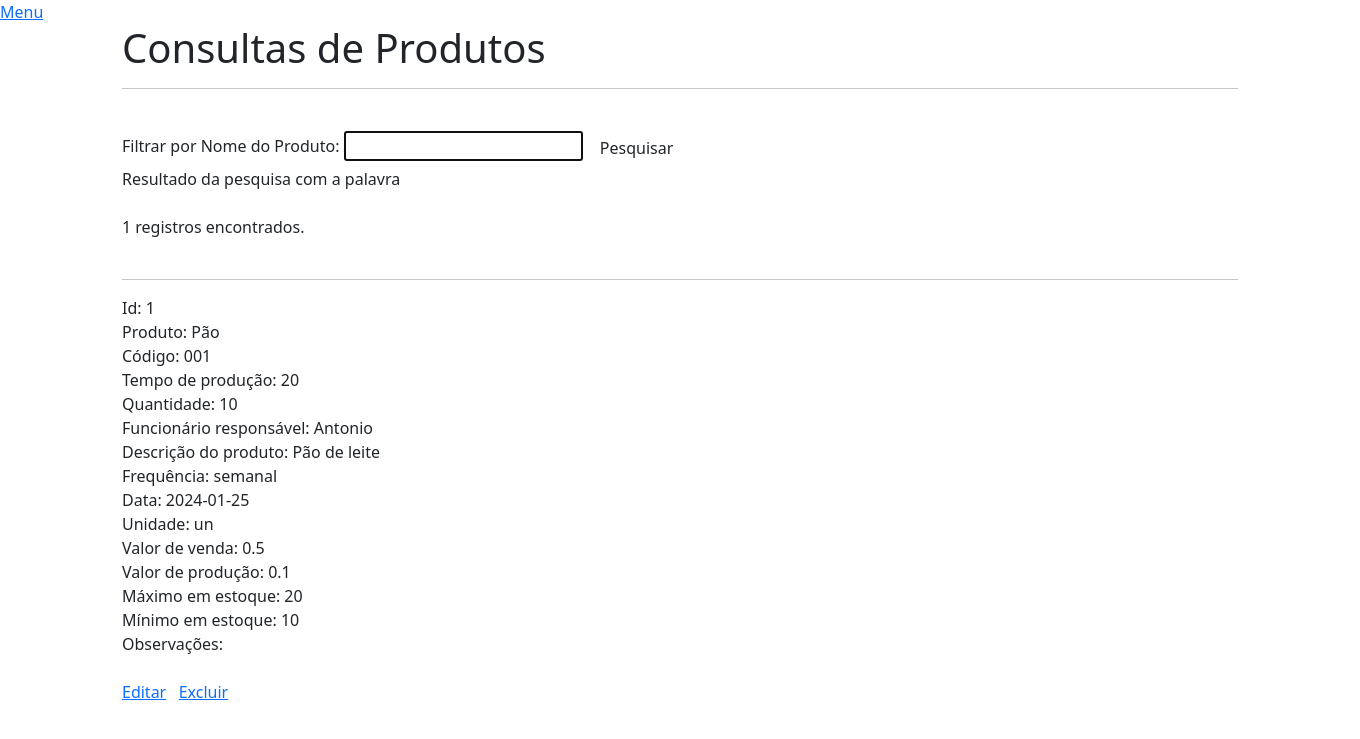
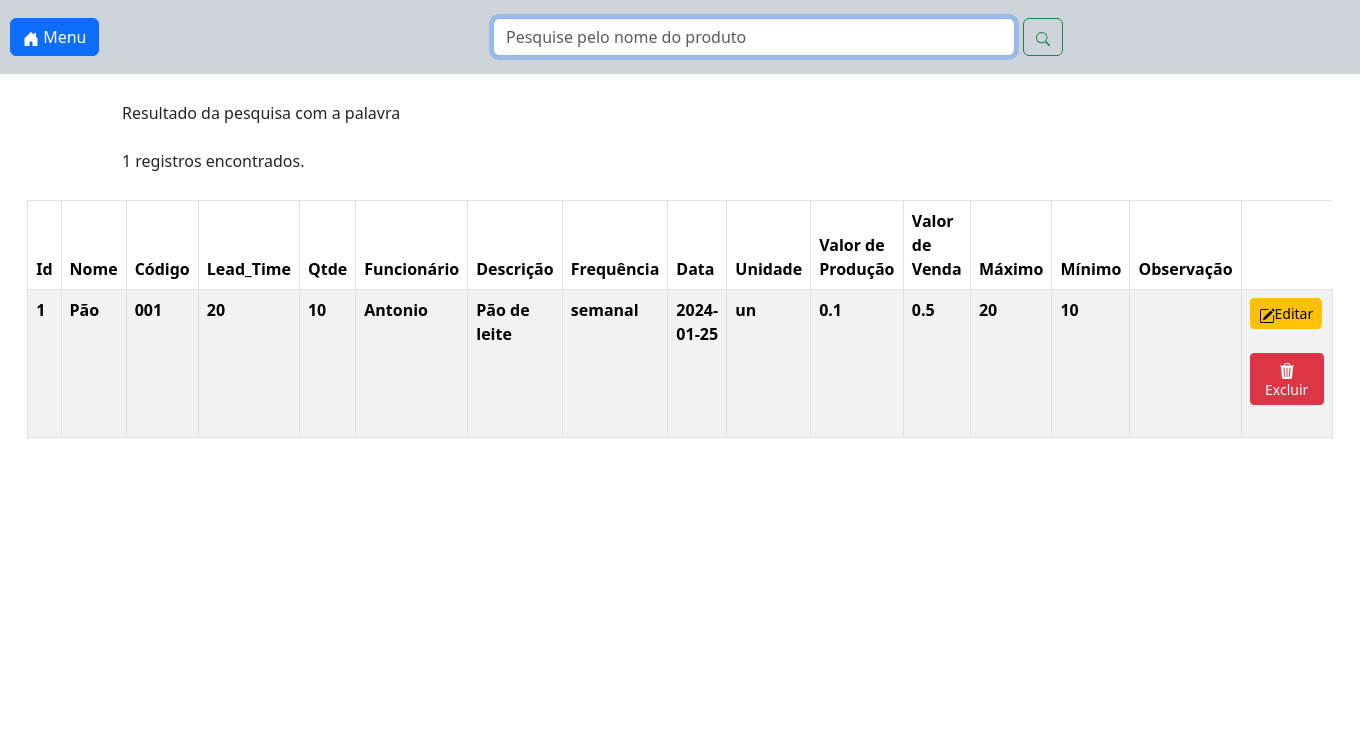
Before and after one commit to CahAntunes/controle-estoque, a PHP site: page /pesquisar_produtos.php in a window 1360 px wide. Shown: the top 739 px of the page. Run offline with PHP 8.4, Linux system fonts and the light colour scheme; data comes from the database, SQL or seed files in the repository; some libraries are stand-ins or nearby versions.

Commit message:
Pesquisar/Excluir produtos

```diff
--- a/produtos/pesquisar_produtos.php
+++ b/produtos/pesquisar_produtos.php
@@ -1,8 +1,6 @@
 <?php
 
 include_once("conexao.php");
-
-
 
 $filtro = isset($_GET['filtro']) ? $_GET['filtro'] : "";
 
@@ -17,36 +15,73 @@ $registro = mysqli_num_rows($consulta);
 <!DOCTYPE html>
 <html lang="pt-br">
 
-<link href="https://cdn.jsdelivr.net/npm/bootstrap@5.3.2/dist/css/bootstrap.min.css" rel="stylesheet">
-<script src="https://cdn.jsdelivr.net/npm/bootstrap@5.3.2/dist/js/bootstrap.bundle.min.js"></script>
-
-
 <head>
     <meta charset="UTF-8">
+    <meta name="viewport" content="width=device-width, initial-scale=1.0">
+    <link rel="stylesheet" href="/Estoque/CSS/bootstrap.css">
     <title>Sistema de Cadastro de Produtos</title>
-
 </head>
 
 <body>
-    <a href="index.php">Menu</a><br>
-    <div class="container">
 
-        <section>
-            <h1>Consultas de Produtos</h1>
-            <hr><br>
+    <nav class="navbar navbar-expand-lg" style="background-color: #ced4da;">
 
-            <form method="get" action="">
-                Filtrar por Nome do Produto: <input type="text" name="filtro" class="campo" required autofocus>
-                <input type="submit" value="Pesquisar" class="btn">
+    <div class="row" style="padding: 10px;">
+            <form class="container-fluid justify-content-start" style="width: 200px;">
+            <a href="index.php" class="btn btn-primary"> <svg xmlns="http://www.w3.org/2000/svg" width="16" height="16" fill="currentColor" class="bi bi-house-door-fill" viewBox="0 0 16 16">
+            <path d="M6.5 14.5v-3.505c0-.245.25-.495.5-.495h2c.25 0 .5.25.5.5v3.5a.5.5 0 0 0 .5.5h4a.5.5 0 0 0 .5-.5v-7a.5.5 0 0 0-.146-.354L13 5.793V2.5a.5.5 0 0 0-.5-.5h-1a.5.5 0 0 0-.5.5v1.293L8.354 1.146a.5.5 0 0 0-.708 0l-6 6A.5.5 0 0 0 1.5 7.5v7a.5.5 0 0 0 .5.5h4a.5.5 0 0 0 .5-.5"/></svg> Menu </a>
             </form>
+    </div>
+
+    <div class="container-fluid justify-content-center">
+        <div class="col-6">
+            <form class="d-flex" role="search" method="get" action="">
+                <input class="form-control me-2 campo" type="text" name="filtro" placeholder="Pesquise pelo nome do produto" aria-label="Search" required autofocus>
+                <button class="btn btn-outline-success" type="submit"> <svg xmlns="http://www.w3.org/2000/svg" width="14" height="14" fill="currentColor" class="bi bi-search" viewBox="0 0 16 16">
+                <path d="M11.742 10.344a6.5 6.5 0 1 0-1.397 1.398h-.001q.044.06.098.115l3.85 3.85a1 1 0 0 0 1.415-1.414l-3.85-3.85a1 1 0 0 0-.115-.1zM12 6.5a5.5 5.5 0 1 1-11 0 5.5 5.5 0 0 1 11 0"/></svg></button>
+            </form>
+        </div>
+    </div>
+    </nav>
+
+    <div class="container" style="margin-top: 2%;">
+
+        <?php
+            print "Resultado da pesquisa com a palavra <strong>$filtro</strong><br><br>";
+
+            print "$registro registros encontrados.";
+        ?>
+    </div>
+
+        <section style="padding: 2%; ">
 
             <?php
 
-            print "Resultado da pesquisa com a palavra <strong>$filtro</strong><br><br>";
+            // print "Resultado da pesquisa com a palavra <strong>$filtro</strong><br><br>";
 
-            print "$registro registros encontrados.";
+            // print "$registro registros encontrados.";
 
-            print "<br><br>";
+            print "<table class='table table-striped table-hover table-bordered'>";
+            print "<thead>";
+            print "<tr>";
+            print "<th scope='col'>Id</th>";
+            print "<th scope='col'>Nome</th>";
+            print "<th scope='col'>Código</th>";
+            print "<th scope='col'>Lead_Time</th>";
+            print "<th scope='col'>Qtde</th>";
+            print "<th scope='col'>Funcionário</th>";
+            print "<th scope='col'>Descrição</th>";
+            print "<th scope='col'>Frequência</th>";
+            print "<th scope='col'>Data</th>";
+            print "<th scope='col'>Unidade</th>";
+            print "<th scope='col'>Valor de Produção</th>";
+            print "<th scope='col'>Valor de Venda</th>";
+            print "<th scope='col'>Máximo</th>";
+            print "<th scope='col'>Mínimo</th>";
+            print "<th scope='col'>Observação</th>";
+            print "</tr>";
+            print "</thead>";
+            print "<tbody>";
 
             while ($exibirRegistro = mysqli_fetch_array($consulta)) {
 
@@ -66,33 +101,41 @@ $registro = mysqli_num_rows($consulta);
                 $minimo = $exibirRegistro[13];
                 $observacao = $exibirRegistro[14];
 
-                print "<article><hr>";
+                // print "<article><hr>";
+                print "<tr>";
+                print "<th>$id</th>";
+                print "<th>$nome</th>";
+                print "<th>$codigo</th>";
+                print "<th>$lead_time</th>";
+                print "<th>$qtde</th>";
+                print "<th>$funcionario</th>";
+                print "<th>$descricao</th>";
+                print "<th>$frequencia</th>";
+                print "<th>$data</th>";
+                print "<th>$unidade</th>";
+                print "<th>$valor_producao</th>";
+                print "<th>$valor_venda</th>";
+                print "<th>$maximo</th>";
+                print "<th>$minimo</th>";
+                print "<th>$observacao</th>";
 
-                print "Id: $id<br>";
-                print "Produto: $nome<br>";
-                print "Código: $codigo<br>";
-                print "Tempo de produção: $lead_time<br>";
-                print "Quantidade: $qtde<br>";
-                print "Funcionário responsável: $funcionario<br>";
-                print "Descrição do produto: $descricao<br>";
-                print "Frequência: $frequencia<br>";
-                print "Data: $data<br>";
-                print "Unidade: $unidade<br>";
-                print "Valor de venda: $valor_venda<br>";
-                print "Valor de produção: $valor_producao<br>";
-                print "Máximo em estoque: $maximo<br>";
-                print "Mínimo em estoque: $minimo<br>";
-                print "Observações: $observacao<br><br>";
+                print "<td>";
 
 
-                print "<a href='editar_produto.php?id=$id' class='btn-editar'>Editar</a>";
+                print "<a class='btn btn-warning btn-sm btn-editar' href='editar_produto.php?id=$id' role='button'><svg xmlns='http://www.w3.org/2000/svg' width='16' height='16' fill='currentColor' class='bi bi-pencil-square' viewBox='0 0 16 16'>
+                <path d='M15.502 1.94a.5.5 0 0 1 0 .706L14.459 3.69l-2-2L13.502.646a.5.5 0 0 1 .707 0l1.293 1.293zm-1.75 2.456-2-2L4.939 9.21a.5.5 0 0 0-.121.196l-.805 2.414a.25.25 0 0 0 .316.316l2.414-.805a.5.5 0 0 0 .196-.12l6.813-6.814z'/>
+                <path fill-rule='evenodd' d='M1 13.5A1.5 1.5 0 0 0 2.5 15h11a1.5 1.5 0 0 0 1.5-1.5v-6a.5.5 0 0 0-1 0v6a.5.5 0 0 1-.5.5h-11a.5.5 0 0 1-.5-.5v-11a.5.5 0 0 1 .5-.5H9a.5.5 0 0 0 0-1H2.5A1.5 1.5 0 0 0 1 2.5z'/></svg>Editar</a>";
                 print "&nbsp;";
                 print "&nbsp;";
                 print "&nbsp;";
-                print "<a href='excluir.php?id=$id' class='btn-excluir'>Excluir</a>";
+                print "<a class='btn btn-danger btn-sm btn-excluir' href='excluir.php?id=$id' role='button' onclick='return confirmarExclusao()'><svg xmlns='http://www.w3.org/2000/svg' width='16' height='16' fill='currentColor' class='bi bi-trash3-fill' viewBox='0 0 16 16'>
+                <path d='M11 1.5v1h3.5a.5.5 0 0 1 0 1h-.538l-.853 10.66A2 2 0 0 1 11.115 16h-6.23a2 2 0 0 1-1.994-1.84L2.038 3.5H1.5a.5.5 0 0 1 0-1H5v-1A1.5 1.5 0 0 1 6.5 0h3A1.5 1.5 0 0 1 11 1.5m-5 0v1h4v-1a.5.5 0 0 0-.5-.5h-3a.5.5 0 0 0-.5.5M4.5 5.029l.5 8.5a.5.5 0 1 0 .998-.06l-.5-8.5a.5.5 0 1 0-.998.06m6.53-.528a.5.5 0 0 0-.528.47l-.5 8.5a.5.5 0 0 0 .998.058l.5-8.5a.5.5 0 0 0-.47-.528M8 4.5a.5.5 0 0 0-.5.5v8.5a.5.5 0 0 0 1 0V5a.5.5 0 0 0-.5-.5'/></svg>Excluir</a>";
                 print "&nbsp;";
                 print "&nbsp;";
                 print "&nbsp;";
+
+                print "</td>";
+                print "</tr>";
 
                 $idProduto = $exibirRegistro['id'];
                 // echo "<a href='index.php?copiar=$idProduto' class='btn-copiar'>Copiar</a>";
@@ -105,7 +148,9 @@ $registro = mysqli_num_rows($consulta);
             ?>
 
         </section>
-    </div>
+    <!-- </div> -->
+
+    <script src="https://cdn.jsdelivr.net/npm/bootstrap@5.3.2/dist/js/bootstrap.bundle.min.js"></script>
 
     <script>
         function confirmarExclusao() {
```
Also changed, not shown: produtos/excluir.php (+8 -8 lines).
